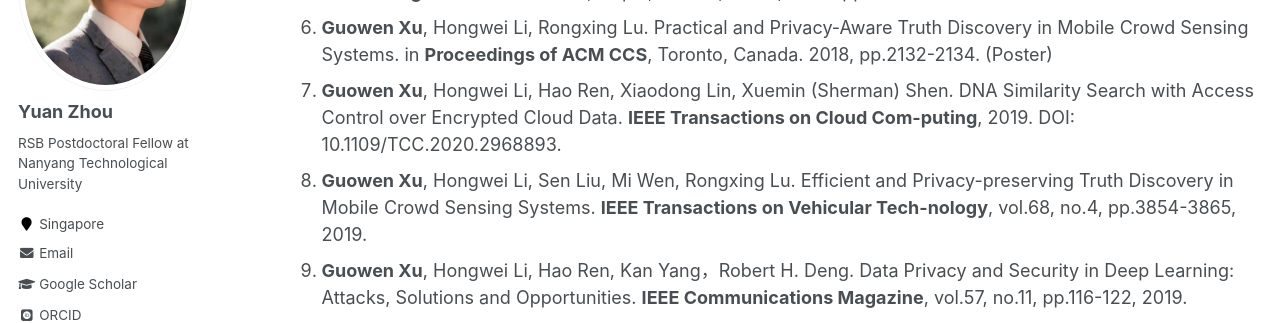
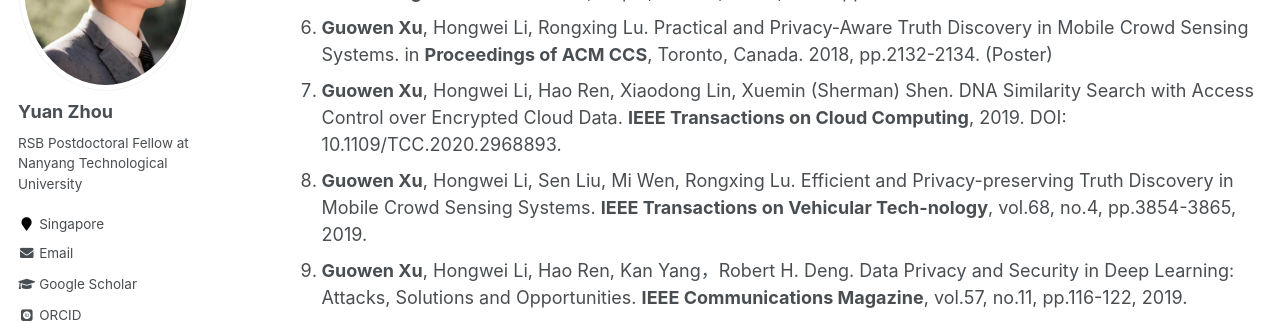
Before and after one commit to Guowen-xu/guowen-xu.github.io, a Jekyll site: the page built from _pages/publications.md, in a window 1280 px wide and 900 px high, scrolled down 616 px. Shown: the part 153-476 px from the top of the window. Built offline with Jekyll 4.4.1, drawn with Linux system fonts in a browser that asks for light colours; some web fonts are replaced.

Commit message:
Update publications.md

```diff
--- a/_pages/publications.md
+++ b/_pages/publications.md
@@ -23,7 +23,7 @@ You can find my articles on my [Google Scholar](https://scholar.google.com.hk/ci
 4. **Guowen Xu**, Hongwei Li, Hao Ren, Jianfei Sun, Shengmin Xu, Jianting Ning, Haomiao Yang, Kan Yang, Robert H. Deng. Secure and Verifiable Inference in Deep Neural Networks. in **Proceeding of ACM ACSAC**, Austin, Texas, USA, 2020, 1-15.
 5. **Guowen Xu**, Hongwei Li, Shengmin Xu, Hao Ren, Kan Yang, Yinghui Zhang, Jianfei Sun, Rob-ert H. Deng. Catch You If You Deceive Me: Verifiable and Privacy-aware Truth Discovery in Crowd Sensing Systems. in **Proceedings of ACM ASIACCS**, Taipei, Taiwan, China, 2020. pp.1-15.
 6. **Guowen Xu**, Hongwei Li, Rongxing Lu. Practical and Privacy-Aware Truth Discovery in Mobile Crowd Sensing Systems. in **Proceedings of ACM CCS**, Toronto, Canada. 2018, pp.2132-2134. (Poster)
-7. 	**Guowen Xu**, Hongwei Li, Hao Ren, Xiaodong Lin, Xuemin (Sherman) Shen. DNA Similarity Search with Access Control over Encrypted Cloud Data. **IEEE Transactions on Cloud Com-puting**, 2019. DOI: 10.1109/TCC.2020.2968893.
+7. 	**Guowen Xu**, Hongwei Li, Hao Ren, Xiaodong Lin, Xuemin (Sherman) Shen. DNA Similarity Search with Access Control over Encrypted Cloud Data. **IEEE Transactions on Cloud Computing**, 2019. DOI: 10.1109/TCC.2020.2968893.
 8. **Guowen Xu**, Hongwei Li, Sen Liu, Mi Wen, Rongxing Lu. Efficient and Privacy-preserving Truth Discovery in Mobile Crowd Sensing Systems. **IEEE Transactions on Vehicular Tech-nology**, vol.68, no.4, pp.3854-3865, 2019.
 9. **Guowen Xu**, Hongwei Li, Hao Ren, Kan Yang，Robert H. Deng. Data Privacy and Security in Deep Learning: Attacks, Solutions and Opportunities. **IEEE Communications Magazine**, vol.57, no.11, pp.116-122, 2019.
 10. **Guowen Xu**, Hongwei Li, Chen Tan, Dongxiao Liu, Kan Yang. Achieving Efficient and Priva-cy-Preserving Truth Discovery in Crowd Sensing Systems. **Computers & Security**, 2017, vol.69, pp.114 -126.
@@ -44,13 +44,23 @@ You can find my articles on my [Google Scholar](https://scholar.google.com.hk/ci
 
 
 1. Haoran Yuan*, Xiaofeng Chen, **Guowen Xu***, Jianting Ning, Joseph Liu, Robert H Deng.  Effi-cient and Verifiable Proof of Replication with Fast Fault Localization. in **Proceedings of IEEE INFOCOM**, Vancouver BC Canada, pp.1-9, 2021.
+
 2. Shengmin Xu, Jianting Ning, Yingjiu Li, Yinghui zhang, **Guowen Xu**, Xinyi Huang, Robert H Deng. Match in My Way: Fine-Grained Bilateral Access Control for Secure Cloud-Fog Compu-ting. **IEEE Transactions on Dependable and Secure Computing**, 2020, DOI: 10.1109/TDSC.2020.3001557.
+
 3.  Shengmin Xu, Jianting Ning, Xinyi Huang, Yingjiu Li,**Guowen Xu**. Untouchable Once Revok-ing: A Practical and Secure Dynamic EHR Sharing System via Cloud. **IEEE Transactions on Dependable and Secure Computing**, 2021, to appear.
+
 4.  Xiaoyuan Liu, Hongwei Li, **Guowen Xu**, Zongqi Chen, Xiaoming Huang, and Rongxing Lu. 2021. Privacy-Enhanced Federated Learning against Poisoning Adversaries. **IEEE Transactions on Information Forensics and Security**, 2021, to appear.
+
 5.  Shengmin Xu, Jianting Ning, Jinhua Ma, Guowen Xu, Jiaming Yuan, Robert Deng. Revocable Policy-Based Chameleon Hash, in **Proceedings of ESORICS**, Virtual, 2021.
+
 6.  Meng Hao, Hongwei Li, Xizhao Luo, **Guowen Xu**, Haomiao Yang and Sen Liu. Efficient and Privacy-enhanced Federated Learning for Industrial Artificial Intelligence. **IEEE Transactions on Industrial Informatics**, 2019, DOI: 10.1109/TII.2019.2945367.
+
 7.  Hao Ren, Hongwei Li, Dongxiao Liu,**Guowen Xu**，Nan Cheng, Sherman Shen. Priva-cy-preserving Efficient Verifiable Deep Packet Inspection for Cloud-assisted Middlebox. **IEEE Transactions on Cloud Computing**, 2020. DOI: 10.1109/TCC.2020.2991167.
+
 8.  Hao Ren, Hongwei Li, Dongxiao Liu, **Guowen Xu**, Xuemin Shen. Enabling Secure and Versatile Packet Inspection with Probable Cause Privacy for Outsourced Middlebox. **IEEE Transactions on Cloud Computing**, 2020. DOI: 10.1109/TCC.2021.3059026.
+
 9.  Guiqiang Hu, Hongwei Li,**Guowen Xu**, Xinqiang Ma. Enabling Simultaneous Content Regula-tion and Privacy Protection for Cloud Storage Image. **IEEE Transactions on Cloud Compu-ting**, 2021. DOI: 10.1109/TCC.2021.3081564.
+
 10.  Haoxiao Chen, Hongwei Li, Guishan Dong, Meng Hao, **Guowen Xu**, Xiaoming Huang, Zhe Liu. Practical Membership Inference Attack Against Collaborative Inference in Industrial IoT. **IEEE Transactions on Industrial Informatics**, 2020, DOI: 10.1109/TII.2020.3046648.
+
 11.  Shangwei Guo, Tianwei Zhang, **Guowen Xu**, Han Yu, Tao Xiang, Yang Liu. Topology-aware Differential Privacy for Decentralized Image Classification. **IEEE Transactions on Circuits and Systems for Video Technology**, 2021, DOI:10.1109/TCSVT.2021.3105723.
```
